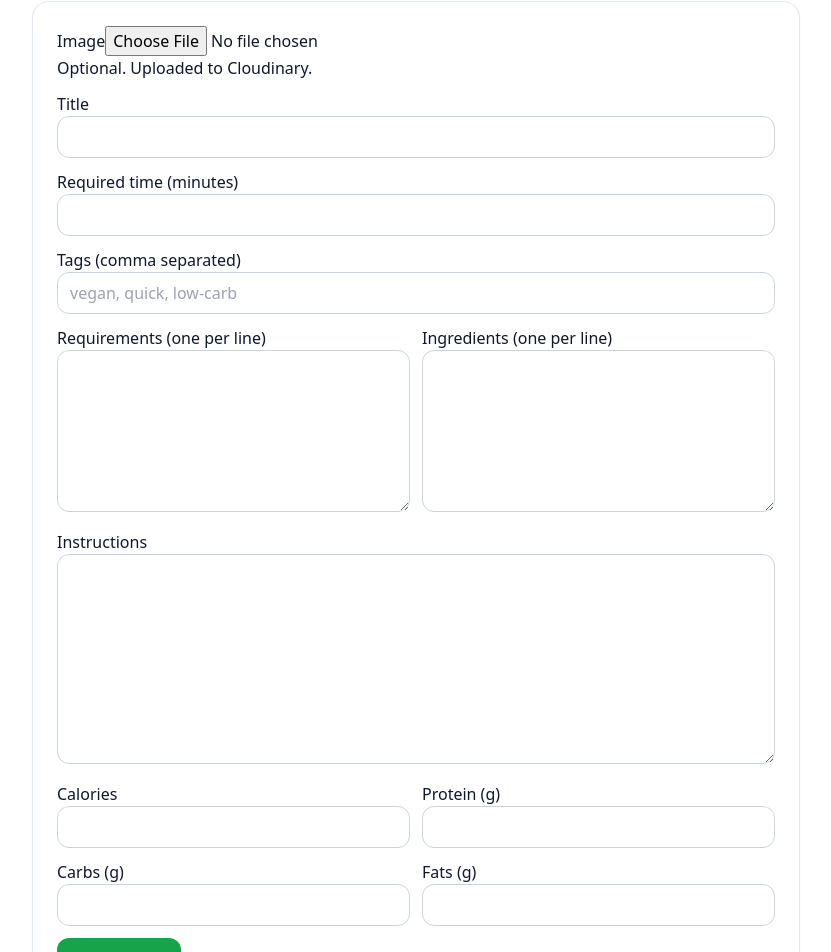
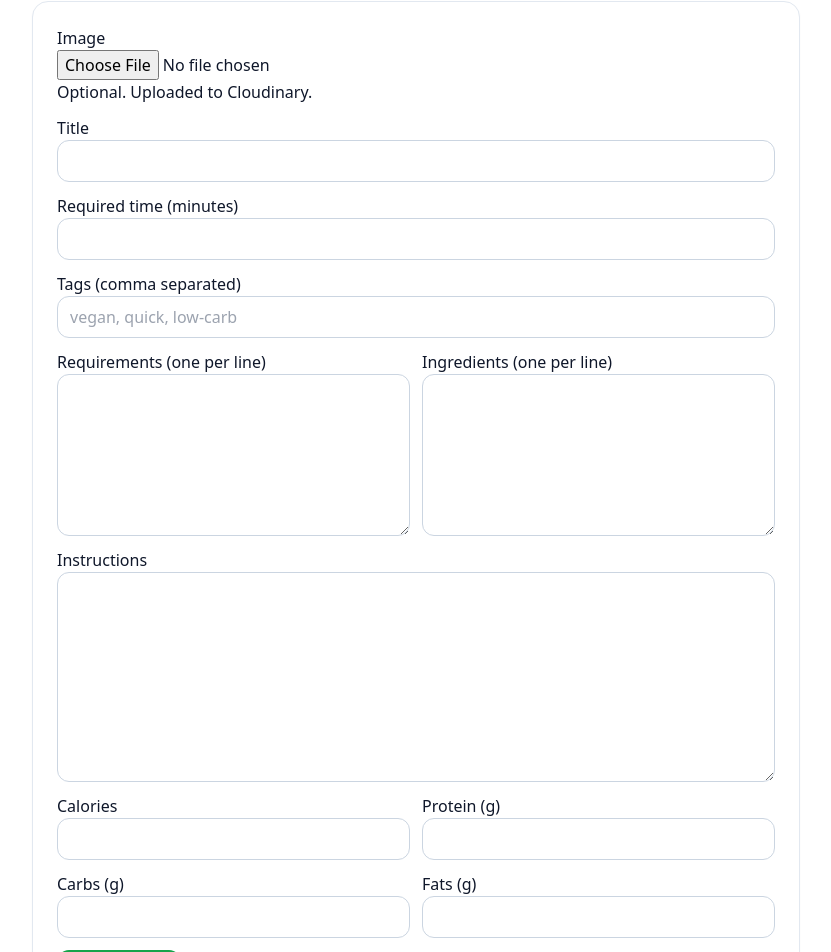
Before and after one commit to raviramcharan/mealbase, a Next.js app: page /recipes/new in a window 1280 px wide. Shown: the part 118-1070 px from the top of the page, without its empty margins (224-1055 px from the left). Built offline with nearby package versions, Linux system fonts and the light colour scheme; no server answers; sample sign-in values are in the browser's storage.

Commit message:
Update RecipeForm.tsx

```diff
--- a/src/components/RecipeForm.tsx
+++ b/src/components/RecipeForm.tsx
@@ -58,57 +58,57 @@ export default function RecipeForm() {
   }
 
   return (
-    <form className="grid gap-3" onSubmit={handleSubmit}>
-      <div>
+    <form className="grid gap-3 min-w-0" onSubmit={handleSubmit}>
+      <div className="min-w-0">
         <label>Image</label>
-        <input type="file" accept="image/*" onChange={(e) => setFile(e.target.files?.[0] || null)} />
+        <input type="file" className="block w-full max-w-full min-w-0" accept="image/*" onChange={(e) => setFile(e.target.files?.[0] || null)} />
         <div className="help">Optional. Uploaded to Cloudinary.</div>
       </div>
-      <div>
+      <div className="min-w-0">
         <label>Title</label>
-        <input className="form-input" value={title} onChange={e=>setTitle(e.target.value)} required />
+        <input className="form-input block w-full max-w-full min-w-0" value={title} onChange={e=>setTitle(e.target.value)} required />
       </div>
-      <div>
+      <div className="min-w-0">
         <label>Required time (minutes)</label>
-        <input className="form-input" type="number" value={prepTime} onChange={e=>setPrepTime(e.target.value ? Number(e.target.value) : '')} required />
+        <input className="form-input block w-full max-w-full min-w-0" type="number" value={prepTime} onChange={e=>setPrepTime(e.target.value ? Number(e.target.value) : '')} required />
       </div>
-      <div>
+      <div className="min-w-0">
         <label>Tags (comma separated)</label>
-        <input className="form-input" placeholder="vegan, quick, low-carb" value={tags} onChange={e=>setTags(e.target.value)} />
+        <input className="form-input block w-full max-w-full min-w-0" placeholder="vegan, quick, low-carb" value={tags} onChange={e=>setTags(e.target.value)} />
       </div>
-      <div className="grid md:grid-cols-2 gap-3">
-        <div>
+      <div className="grid md:grid-cols-2 gap-3 min-w-0">
+        <div className="min-w-0">
           <label>Requirements (one per line)</label>
-          <textarea className="form-textarea" rows={6} value={requirements} onChange={e=>setReqs(e.target.value)} />
+          <textarea className="form-textarea block w-full max-w-full min-w-0" rows={6} value={requirements} onChange={e=>setReqs(e.target.value)} />
         </div>
-        <div>
+        <div className="min-w-0">
           <label>Ingredients (one per line)</label>
-          <textarea className="form-textarea" rows={6} value={ingredients} onChange={e=>setIngr(e.target.value)} />
+          <textarea className="form-textarea block w-full max-w-full min-w-0" rows={6} value={ingredients} onChange={e=>setIngr(e.target.value)} />
         </div>
       </div>
-      <div>
+      <div className="min-w-0">
         <label>Instructions</label>
-        <textarea className="form-textarea" rows={8} value={instructions} onChange={e=>setInstr(e.target.value)} />
+        <textarea className="form-textarea block w-full max-w-full min-w-0" rows={8} value={instructions} onChange={e=>setInstr(e.target.value)} />
       </div>
-      <div className="grid md:grid-cols-2 gap-3">
-        <div>
+      <div className="grid md:grid-cols-2 gap-3 min-w-0">
+        <div className="min-w-0">
           <label>Calories</label>
-          <input className="form-input" type="number" value={calories} onChange={e=>setCalories(e.target.value ? Number(e.target.value) : '')} required />
+          <input className="form-input block w-full max-w-full min-w-0" type="number" value={calories} onChange={e=>setCalories(e.target.value ? Number(e.target.value) : '')} required />
         </div>
-        <div>
+        <div className="min-w-0">
           <label>Protein (g)</label>
-          <input className="form-input" type="number" value={protein} onChange={e=>setProtein(e.target.value ? Number(e.target.value) : '')} required />
+          <input className="form-input block w-full max-w-full min-w-0" type="number" value={protein} onChange={e=>setProtein(e.target.value ? Number(e.target.value) : '')} required />
         </div>
-        <div>
+        <div className="min-w-0">
           <label>Carbs (g)</label>
-          <input className="form-input" type="number" value={carbs} onChange={e=>setCarbs(e.target.value ? Number(e.target.value) : '')} required />
+          <input className="form-input block w-full max-w-full min-w-0" type="number" value={carbs} onChange={e=>setCarbs(e.target.value ? Number(e.target.value) : '')} required />
         </div>
-        <div>
+        <div className="min-w-0">
           <label>Fats (g)</label>
-          <input className="form-input" type="number" value={fats} onChange={e=>setFats(e.target.value ? Number(e.target.value) : '')} required />
+          <input className="form-input block w-full max-w-full min-w-0" type="number" value={fats} onChange={e=>setFats(e.target.value ? Number(e.target.value) : '')} required />
         </div>
       </div>
-      <div>
+      <div className="min-w-0">
         <button className="btn" disabled={busy}>{busy ? 'Saving…' : 'Save recipe'}</button>
       </div>
     </form>
```
